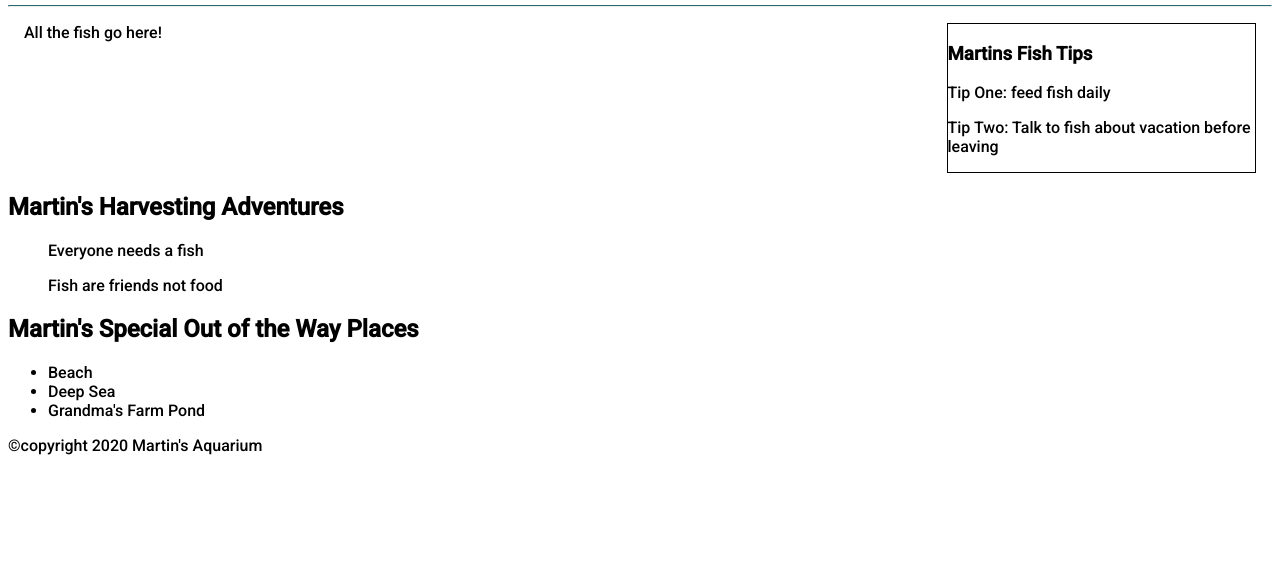
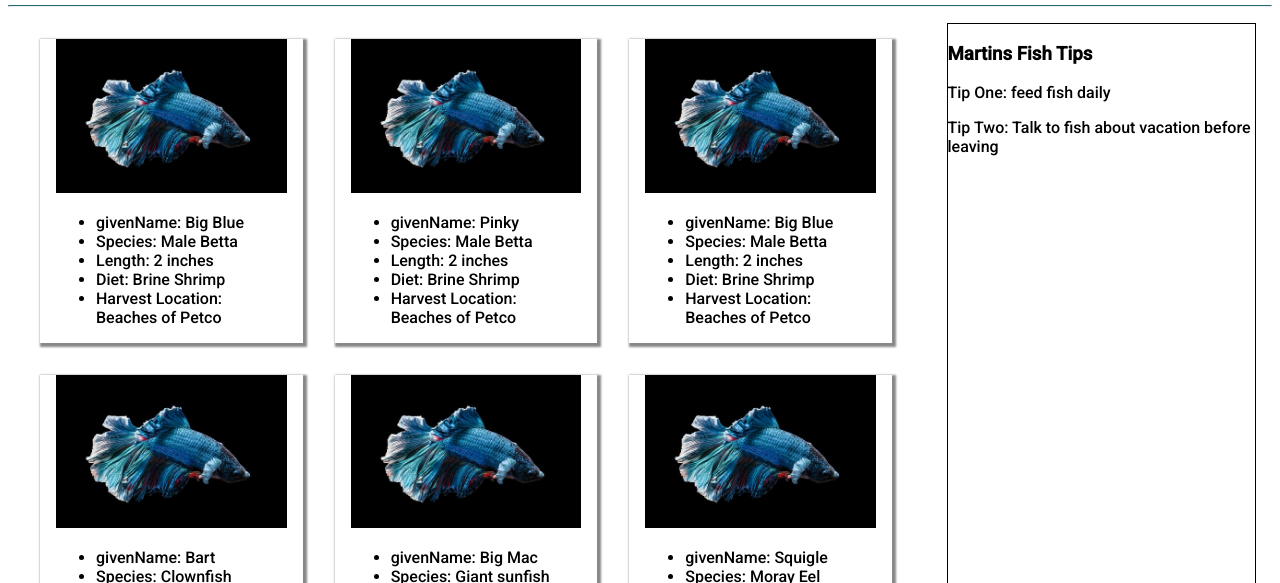
Before and after one commit to AudreyThomasson/martins-aquarium-audrey, a plain HTML site: page index.html in a window 1280 px wide. Shown: the part 215-798 px from the top of the page. Drawn offline with Linux system fonts and the light colour scheme.

Commit message:
got fish picture working

```diff
--- a/css/main.css
+++ b/css/main.css
@@ -46,9 +46,9 @@ body {
 
 }
 
-.card-image {
+/* .card-image {
 
-}
+} */
 
 .fish-image {
     width: 100%;
--- a/scripts/FishList.js
+++ b/scripts/FishList.js
@@ -5,6 +5,7 @@
 // TODO: Import `useFish` from the data provider module
 
 import { useFish } from './FishDataProvider.js';
+import { Fish } from "./Fish.js";
 
 export const FishList = () => {
 
@@ -12,10 +13,22 @@ export const FishList = () => {
     const contentElement = document.querySelector(".fishList")
     const fishes = useFish()
 
+    let fishHTMLRepresentation = "";
+    for (const fish of fishes) {
+
+        fishHTMLRepresentation += Fish(fish);
+
+        /*
+            Invoke the Fish component function
+            and pass the current fish object as an argument.
+            Each time, add the return value to the
+            fishHTMLRepresentations variable with `+=`
+        */
+    }
+
     // Add to the existing HTML in the content element
     contentElement.innerHTML += `
-
-            All the fish go here!
+        ${fishHTMLRepresentation}
 
     `
 }
--- a/scripts/main.js
+++ b/scripts/main.js
@@ -10,8 +10,5 @@ import { FishList} from './FishList.js';
 const allTheFish = useFish();
 console.log("all the fish", allTheFish);
 
-for (const fish of allTheFish) {
-    console.log("the item is ", fish)
-}
 
 FishList();
```
Also changed, not shown: images/maleBetta.jpg (renamed from images/maleBetta.jpeg).
